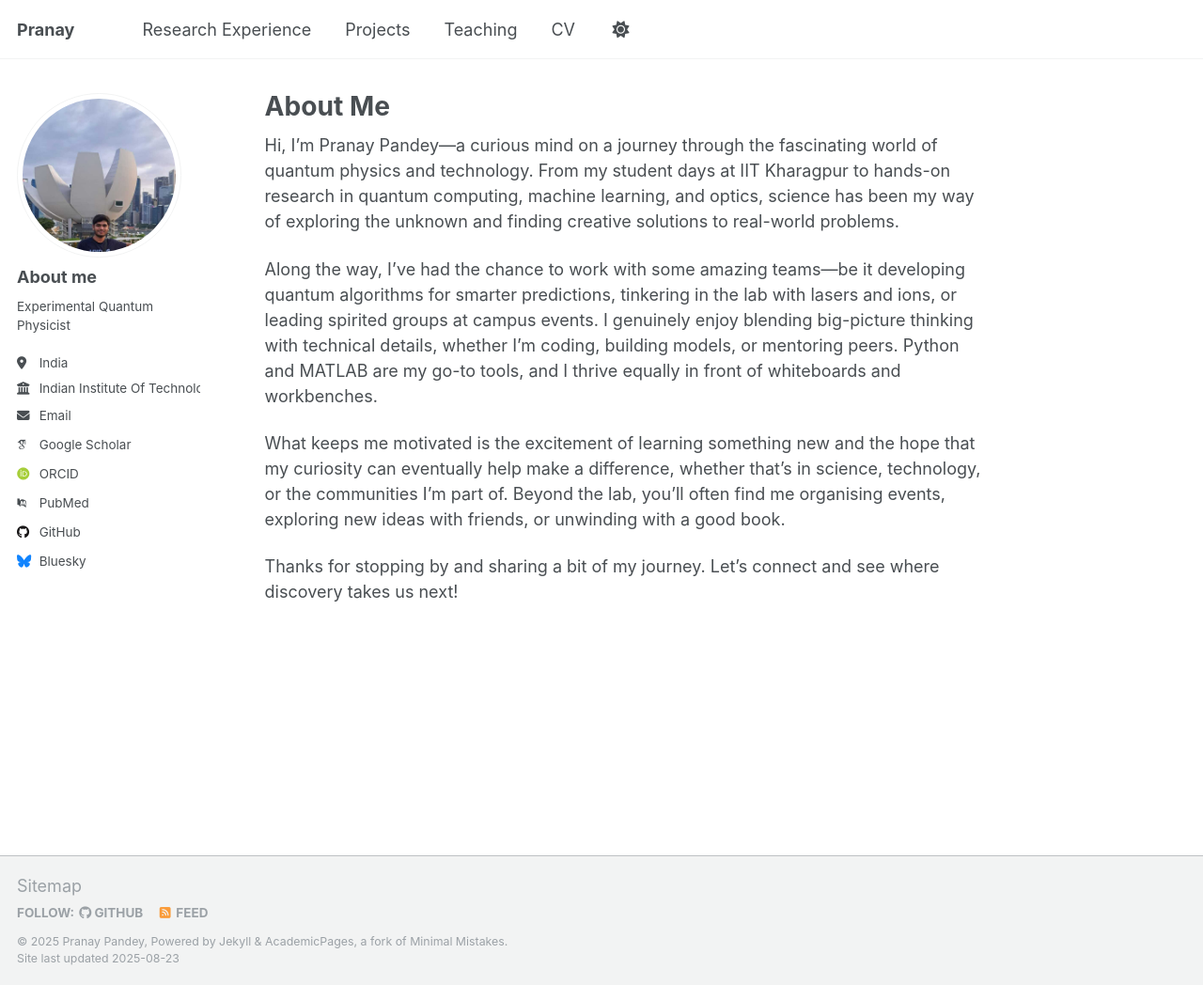
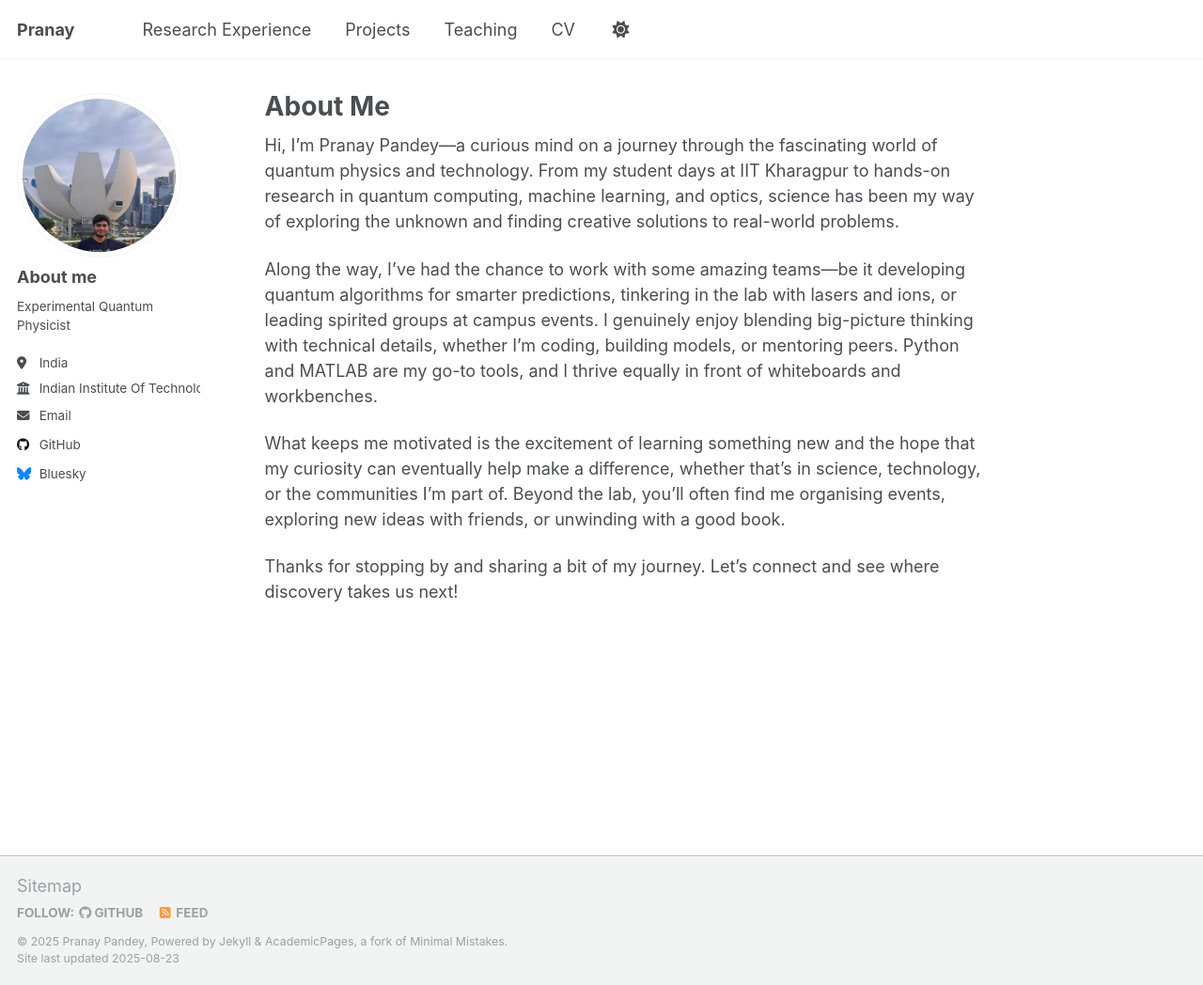
Before and after one commit to Pranay-pandey27/Pranay-pandey27.github.io, a Jekyll site: the page built from _pages/about.md, in a window 1280 px wide and 1048 px high. Shown: the whole window at 94% size. Built offline with Jekyll 4.4.1, drawn with Linux system fonts in a browser that asks for light colours; some web fonts are replaced; a script that is not in the unit is left out; part of the change alters nothing that is shown.

Commit message:
Update _config.yml

```diff
--- a/_config.yml
+++ b/_config.yml
@@ -34,11 +34,11 @@ author:
   # Academic websites
   academia         : # URL
   arxiv            : # URL - Update with the correct link to your profile
-  googlescholar    : "https://scholar.google.com/citations?user=PS_CX0AAAAAJ"
+  googlescholar    : #
   impactstory      : # URL
-  orcid            : "http://orcid.org/yourorcidurl"
+  orcid            : #
   semantic         : # URL
-  pubmed           : "https://www.ncbi.nlm.nih.gov/pubmed/?term=john+snow"
+  pubmed           : #
   researchgate     : # URL
   scopus           : # URL
 
@@ -46,7 +46,7 @@ author:
   bitbucket        : # Username - Update with your username on the site
   codepen          : # Username
   dribbble         : # Username
-  github           : "academicpages"
+  github           : "Pranay-pandey27"
   kaggle           : # Username
   stackoverflow    : # User number or user number and name (i.e., use "1" or "1/jeff-atwood")
 
```
